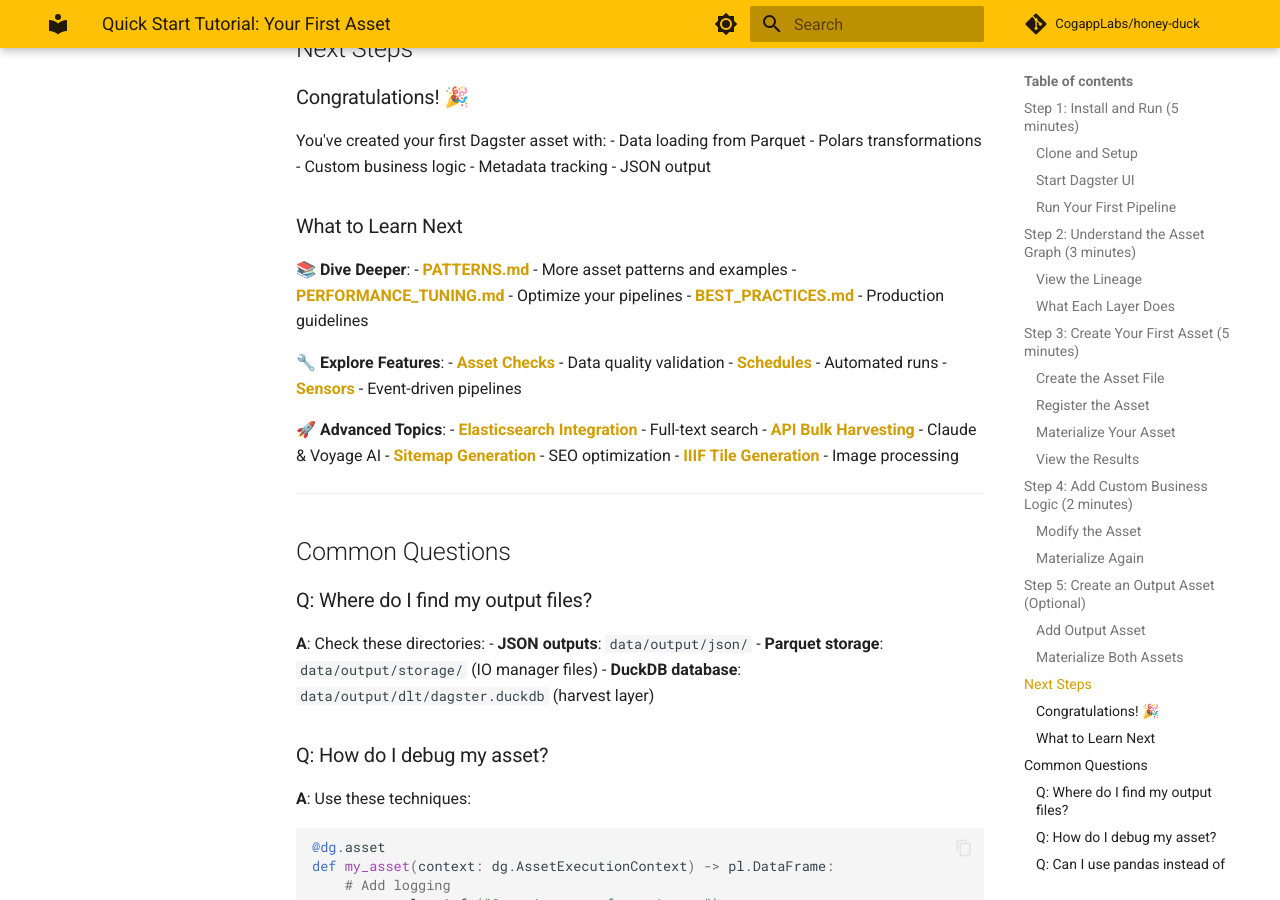
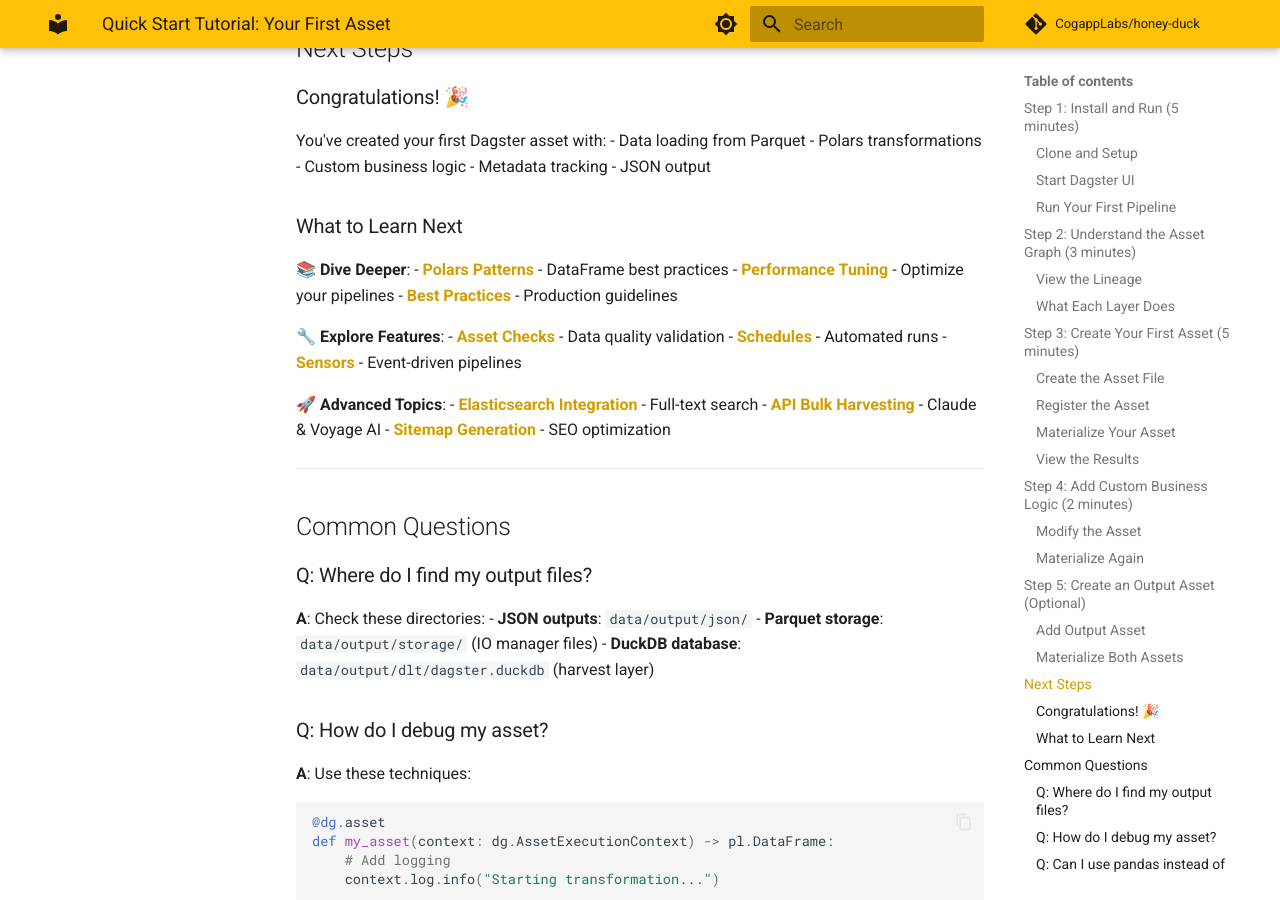
Before and after one commit to CogappLabs/honey-duck, an MkDocs documentation site: the page built from docs/QUICK_START_TUTORIAL.md, in a window 1280 px wide and 900 px high, scrolled down 6287 px. Built offline with MkDocs 1.6.1 and Material for MkDocs 9.7.7, drawn with Linux system fonts in a browser that asks for light colours; comment, search, counter and statistics services are not loaded.

Commit message:
Fix broken links in MkDocs documentation
Update internal links to use new docs structure:
- PERFORMANCE_TUNING.md → user-guide/performance.md
- TROUBLESHOOTING.md → user-guide/troubleshooting.md
- BEST_PRACTICES.md → user-guide/best-practices.md
- ELASTICSEARCH_INTEGRATION.md → integrations/elasticsearch.md
- API_BULK_HARVESTING.md → integrations/api-harvesting.md
- SITEMAP_GENERATION.md → integrations/sitemaps.md

Co-Authored-By: Claude Opus 4.5 <noreply@anthropic.com>

```diff
--- a/docs/QUICK_START_TUTORIAL.md
+++ b/docs/QUICK_START_TUTORIAL.md
@@ -300,9 +300,9 @@ You've created your first Dagster asset with:
 ### What to Learn Next
 
 **📚 Dive Deeper**:
-- **[PATTERNS.md](../honey_duck/defs/PATTERNS.md)** - More asset patterns and examples
-- **[PERFORMANCE_TUNING.md](PERFORMANCE_TUNING.md)** - Optimize your pipelines
-- **[BEST_PRACTICES.md](BEST_PRACTICES.md)** - Production guidelines
+- **[Polars Patterns](user-guide/polars-patterns.md)** - DataFrame best practices
+- **[Performance Tuning](user-guide/performance.md)** - Optimize your pipelines
+- **[Best Practices](user-guide/best-practices.md)** - Production guidelines
 
 **🔧 Explore Features**:
 - **[Asset Checks](https://docs.dagster.io/concepts/assets/asset-checks)** - Data quality validation
@@ -310,10 +310,9 @@ You've created your first Dagster asset with:
 - **[Sensors](https://docs.dagster.io/concepts/partitions-schedules-sensors/sensors)** - Event-driven pipelines
 
 **🚀 Advanced Topics**:
-- **[Elasticsearch Integration](ELASTICSEARCH_INTEGRATION.md)** - Full-text search
-- **[API Bulk Harvesting](API_BULK_HARVESTING.md)** - Claude & Voyage AI
-- **[Sitemap Generation](SITEMAP_GENERATION.md)** - SEO optimization
-- **[IIIF Tile Generation](IIIF_TILE_GENERATION.md)** - Image processing
+- **[Elasticsearch Integration](integrations/elasticsearch.md)** - Full-text search
+- **[API Bulk Harvesting](integrations/api-harvesting.md)** - Claude & Voyage AI
+- **[Sitemap Generation](integrations/sitemaps.md)** - SEO optimization
 
 ---
 
```
Also changed, not shown: docs/DEPLOYMENT.md (+3 -3 lines), docs/development/deployment.md (+3 -3 lines), docs/getting-started/tutorial.md (+6 -7 lines).
